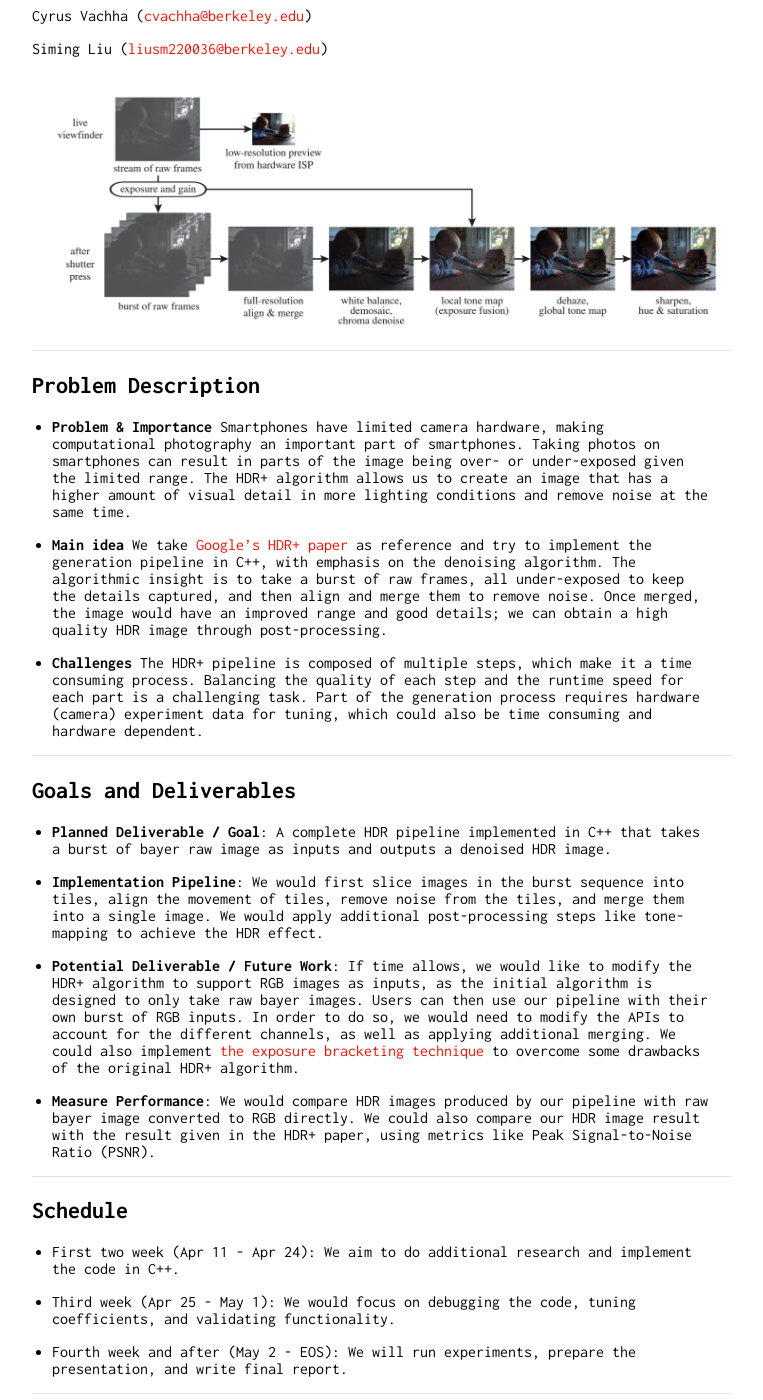
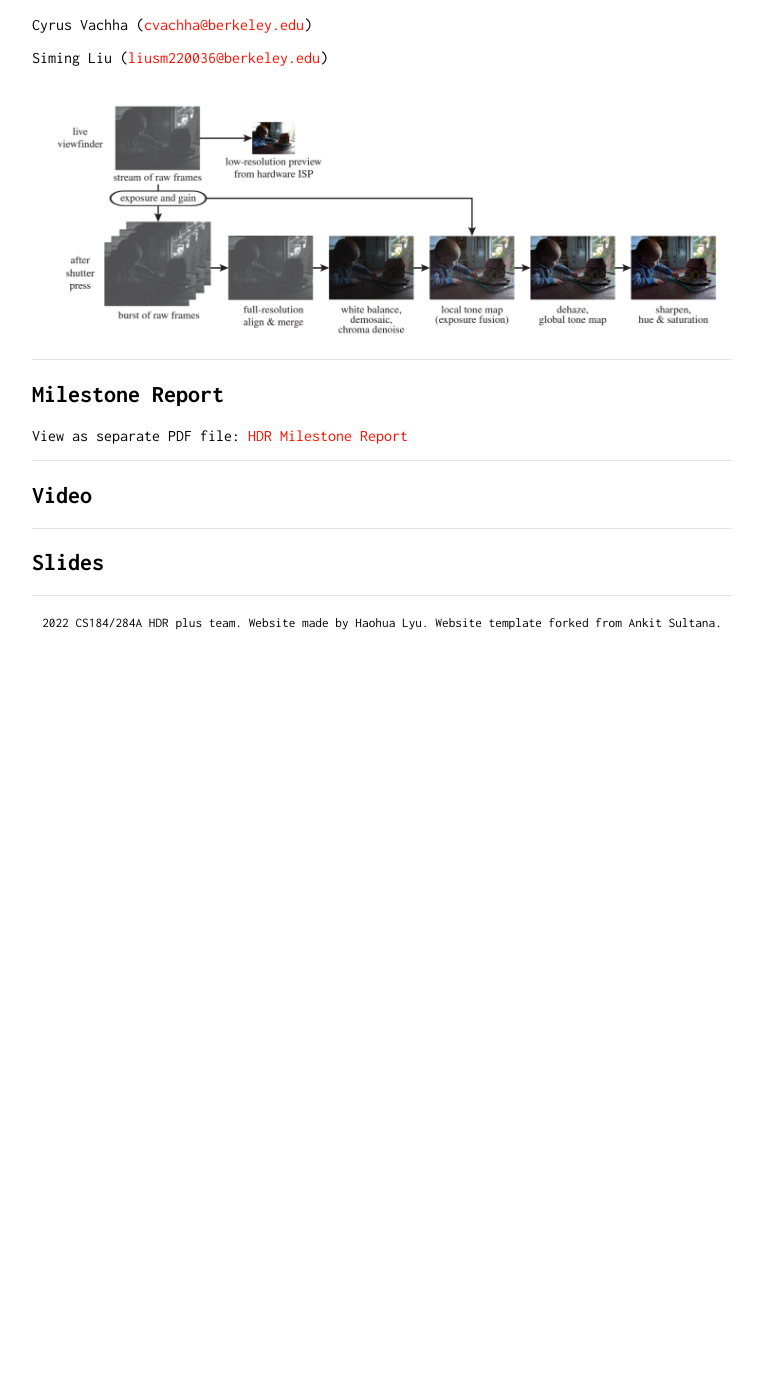
Before and after one commit to UCBerkeley-Spring2022-CS284A-Project/HDRplus, a Jekyll site: the page built from index.md, in a window 1280 px wide and 1400 px high, scrolled down 343 px. Shown: the whole window, without its empty margins (258-1021 px from the left). Built offline with Jekyll 4.4.1, drawn with Linux system fonts in a browser that asks for light colours; after the commit the page ends 973 px from its top, so only the background shows below that; some of the changed text lies outside the part shown.

Commit message:
Add milestone page

```diff
--- a/_config.yml
+++ b/_config.yml
@@ -19,5 +19,7 @@ sass:
     sass_dir: _sass
 
 nav:
+ - name: "Milestone"
+   link: "/HDRplus/"
  - name: "Proposal"
-   link: "/HDRplus/"
+   link: "/HDRplus/proposal"
--- a/index.md
+++ b/index.md
@@ -1,5 +1,5 @@
 ---
-title: Proposal
+title: Milestone Report
 layout: default
 ---
 
@@ -21,46 +21,16 @@ Siming Liu ([liusm220036@berkeley.edu](mailto:liusm220036@berkeley.edu))
 
 ---
 
-## Problem Description
+## Milestone Report
 
-* **Problem & Importance**
-Smartphones have limited camera hardware, making computational photography an important part of smartphones. Taking photos on smartphones can result in parts of the image being over- or under-exposed given the limited range. The HDR+ algorithm allows us to create an image that has a higher amount of visual detail in more lighting conditions and remove noise at the same time.
+View as separate PDF file: [HDR Milestone Report](CS_184_284A_Final_Project_Milestone_HDR.pdf)
 
-* **Main idea**
-We take [Google's HDR+ paper](https://static.googleusercontent.com/media/hdrplusdata.org/en//hdrplus.pdf) as reference and try to implement the generation pipeline in C++, with emphasis on the denoising algorithm. The algorithmic insight is to take a burst of raw frames, all under-exposed to keep the details captured, and then align and merge them to remove noise. Once merged, the image would have an improved range and good details; we can obtain a high quality HDR image through post-processing.
 
-* **Challenges**
-The HDR+ pipeline is composed of multiple steps, which make it a time consuming process. Balancing the quality of each step and the runtime speed for each part is a challenging task. Part of the generation process requires hardware (camera) experiment data for tuning, which could also be time consuming and hardware dependent.
 
 ---
-## Goals and Deliverables
 
-* **Planned Deliverable / Goal**: A complete HDR pipeline implemented in C++ that takes a burst of bayer raw image as inputs and outputs a denoised HDR image.
-
-* **Implementation Pipeline**: We would first slice images in the burst sequence into tiles, align the movement of tiles, remove noise from the tiles, and merge them into a single image. We would apply additional post-processing steps like tone-mapping to achieve the HDR effect.
-
-* **Potential Deliverable / Future Work**: If time allows, we would like to modify the HDR+ algorithm to support RGB images as inputs, as the initial algorithm is designed to only take raw bayer images. Users can then use our pipeline with their own burst of RGB inputs. In order to do so, we would need to modify the APIs to account for the different channels, as well as applying additional merging. We could also implement [the exposure bracketing technique](https://ai.googleblog.com/2021/04/hdr-with-bracketing-on-pixel-phones.html) to overcome some drawbacks of the original HDR+ algorithm.
-
-* **Measure Performance**: We would compare HDR images produced by our pipeline with raw bayer image converted to RGB directly. We could also compare our HDR image result with the result given in the HDR+ paper, using metrics like Peak Signal-to-Noise Ratio (PSNR).
+## Video
 
 ---
-## Schedule
 
-- First two week (Apr 11 - Apr 24): We aim to do additional research and implement the code in C++.
-
-- Third week (Apr 25 - May 1): We would focus on debugging the code, tuning coefficients, and validating functionality.
-
-- Fourth week and after (May 2 - EOS): We will run experiments, prepare the presentation, and write final report.
-
----
-## Resources
-
-### Related works
-1. Burst photography for high dynamic range and low-light imaging on mobile cameras, [Google Research](https://static.googleusercontent.com/media/hdrplusdata.org/en//hdrplus.pdf)
-
-2. An Analysis and Implementation of the HDR+ Burst Denoising Method, [GoPro](https://arxiv.org/abs/2110.09354)
-
-3. Burst photography for high dynamic range and low-light imaging on mobile cameras, [Supplemental Material](https://static.googleusercontent.com/media/hdrplusdata.org/en//hdrplus_supp.pdf)
-
-### Software and Hardware support
-Ubuntu 18, OpenCV, CMake, LibRaw
+## Slides
```
Also changed, not shown: proposal.md (added, +66 -0 lines), 1 other file.
